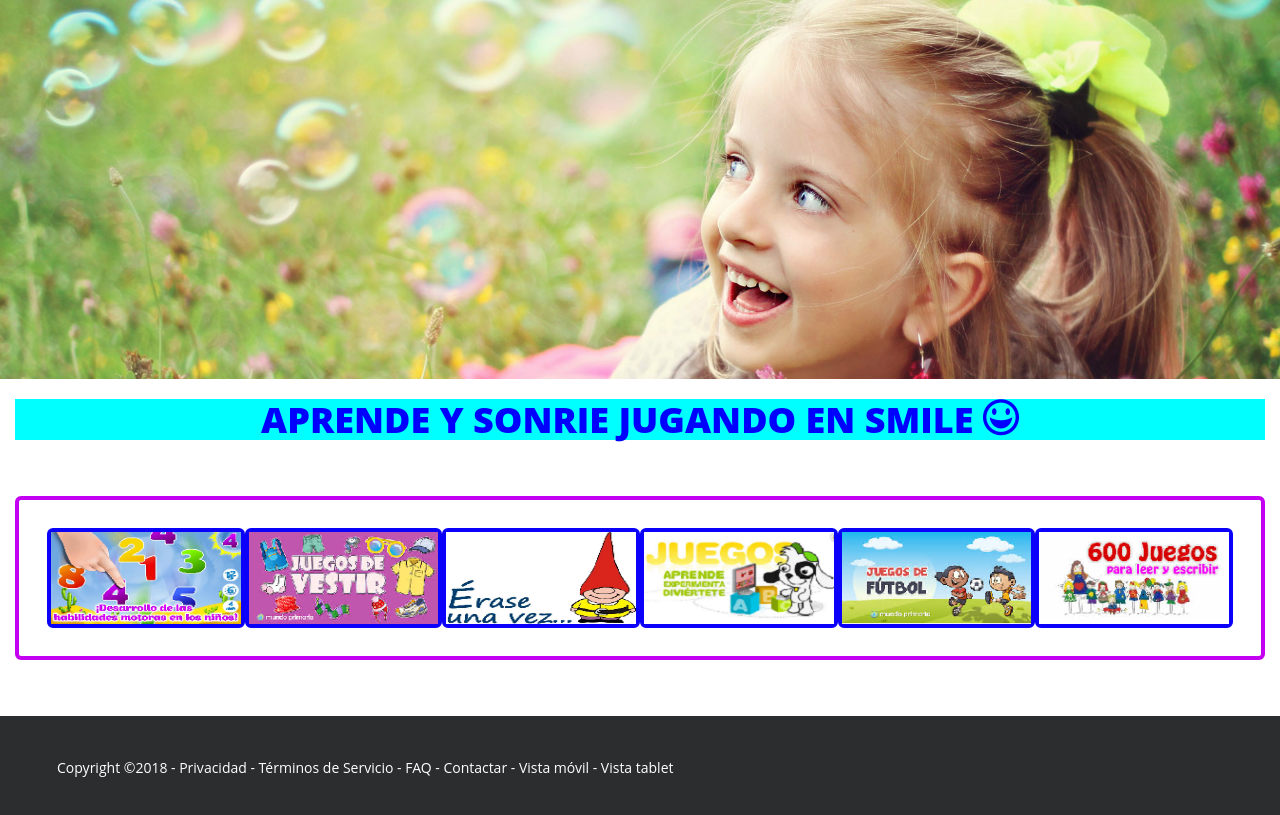
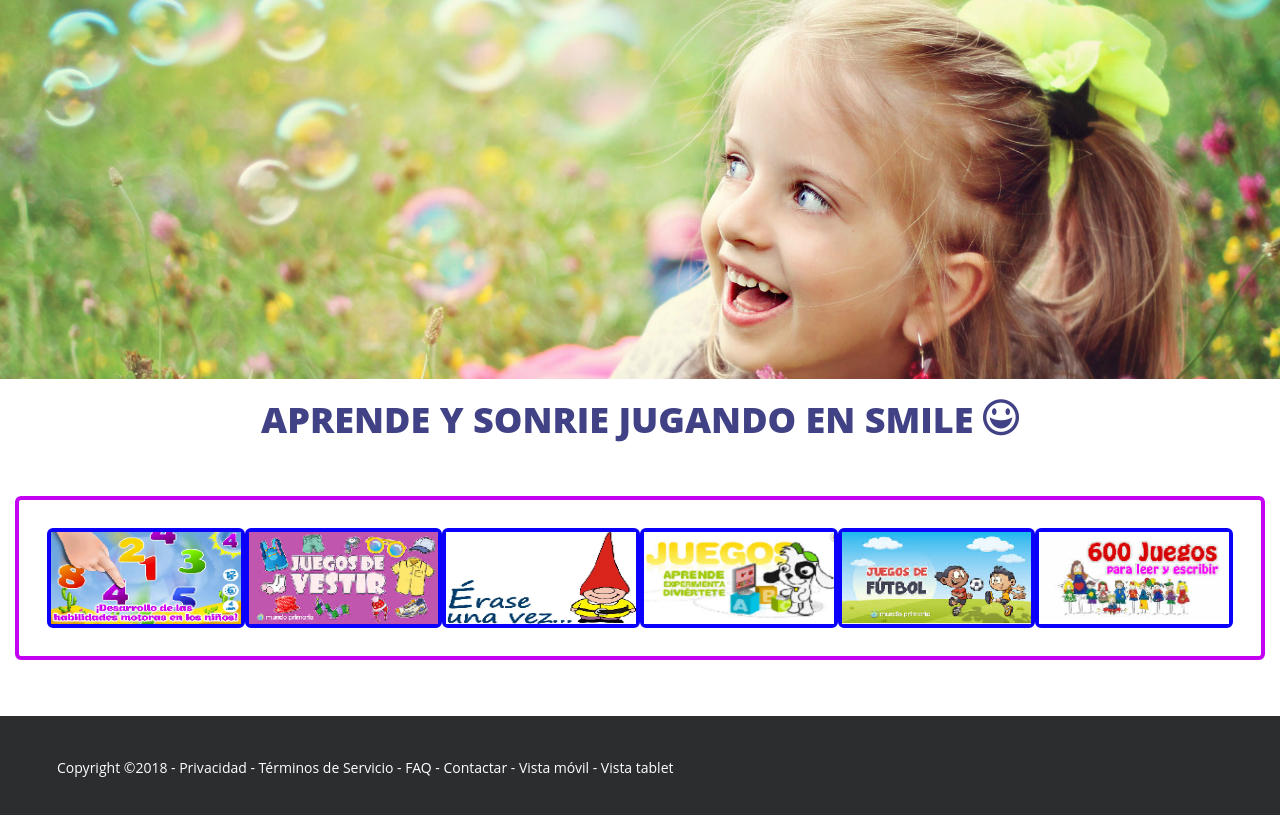
Before and after one commit to mendozavanessa/smile-social-network, a plain HTML site: page views/juegos.html in a window 1280 px wide. Shown: the part 103-918 px from the top of the page. Drawn offline with Linux system fonts and the light colour scheme; files whose address does not match are found by name.

Commit message:
arreglando el css

```diff
--- a/css/main.css
+++ b/css/main.css
@@ -158,8 +158,7 @@ footer {
 .video {
   text-align: center;
   font-weight: 900;
-  color: blue;
-  background: aqua;
+  color:rgb(65, 65, 133);
 }
 .film1 {
   display: inline-block;
```
Also changed, not shown: views/principalView.html (+1 -1 lines).
